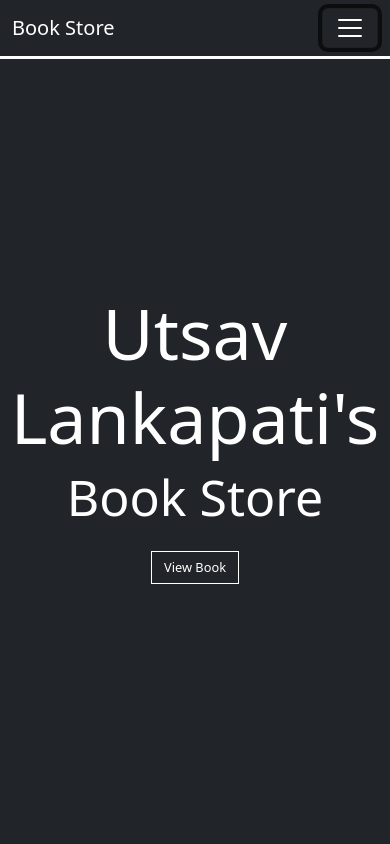
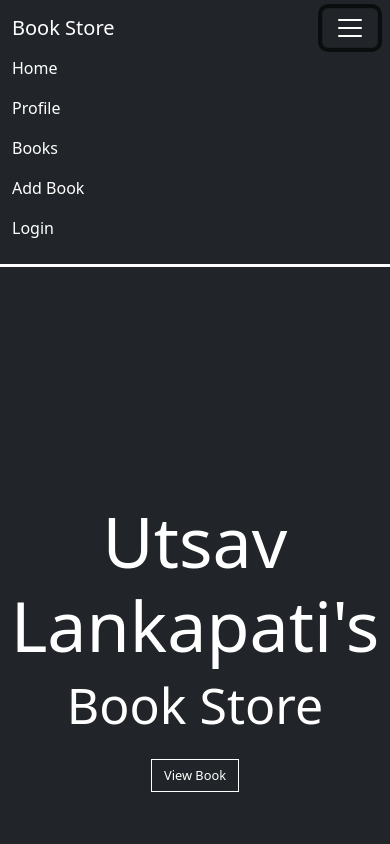
Before and after one commit to Matrixxboy/LibraryManagment, a React (Vite) app in the folder lms-frontend/frontend/: page / in a window 390 px wide. Both pictures are taken after a click on the button 350 px from the left and 28 px from the top of the page. Shown: the top 844 px of the page. Built offline with nearby package versions, Linux system fonts and the light colour scheme.

Commit message:
Navbar update

```diff
--- a/lms-frontend/frontend/src/Components/LayoutComponents/navbar/Navbar.jsx
+++ b/lms-frontend/frontend/src/Components/LayoutComponents/navbar/Navbar.jsx
@@ -1,39 +1,33 @@
-import React from 'react';
-import {Link} from "react-router-dom";
-import ("./navbar.css");
-//this is update check
+import React, { useState } from 'react';
+import { Link } from "react-router-dom";
+import "./navbar.css";
+
 const Navbar = () => {
+    const [isOpen, setIsOpen] = useState(false);
+
     return (
-        <div>
-            <nav className="navbar navbar-expand-lg ">
-                <div className="container-fluid bg-dark ">
+        <nav className="navbar navbar-expand-lg bg-dark">
+            <div className="container-fluid">
                 <Link className="navbar-brand text-white" to="/">Book Store</Link>
-                    <button className="navbar-toggler" type="button" data-bs-toggle="collapse" data-bs-target="#navbarSupportedContent" aria-controls="navbarSupportedContent" aria-expanded="false" aria-label="Toggle navigation">
+                <button
+                    className="navbar-toggler visible-toggler"
+                    type="button"
+                    onClick={() => setIsOpen(!isOpen)}
+                >
                     <span className="navbar-toggler-icon"></span>
                 </button>
-                    <div className="collapse navbar-collapse" id="navbarSupportedContent">
+                <div className={`collapse navbar-collapse ${isOpen ? 'show' : ''}`} id="navbarSupportedContent">
                     <ul className="navbar-nav ms-auto mb-2 mb-lg-0">
-                            <Link className="nav-item nav-link active text-white" to="/">
-                                Home
-                            </Link>
-                            <Link className="nav-item nav-link active text-white" to="/Profile">
-                                Profile
-                            </Link>
-                            <Link className="nav-item nav-link text-white" to="/Book">
-                                Books
-                            </Link>
-                            <Link className="nav-item nav-link text-white" to="/Addbooks">
-                                Add Book
-                            </Link>
-                            <Link className="nav-item nav-link text-white" to="/Signup">
-                                Login
-                            </Link>
+                        <li className="nav-item"><Link className="nav-link text-white" to="/">Home</Link></li>
+                        <li className="nav-item"><Link className="nav-link text-white" to="/Profile">Profile</Link></li>
+                        <li className="nav-item"><Link className="nav-link text-white" to="/Book">Books</Link></li>
+                        <li className="nav-item"><Link className="nav-link text-white" to="/Addbooks">Add Book</Link></li>
+                        <li className="nav-item"><Link className="nav-link text-white" to="/Signup">Login</Link></li>
                     </ul>
                 </div>
             </div>
         </nav>
-        </div>
-    )
+    );
 }
 
-export default Navbar
+export default Navbar;
```
Also changed, not shown: lms-frontend/frontend/src/Components/LayoutComponents/navbar/navbar.css (+32 -4 lines). Lines whose indentation alone changed are shown as unchanged.
